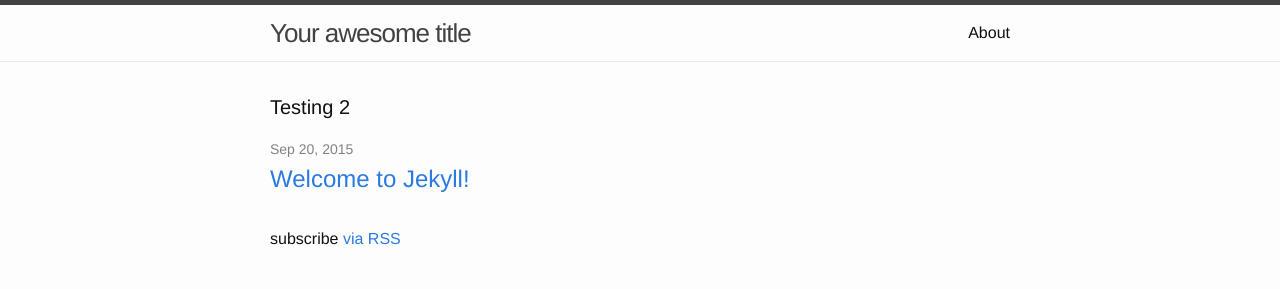
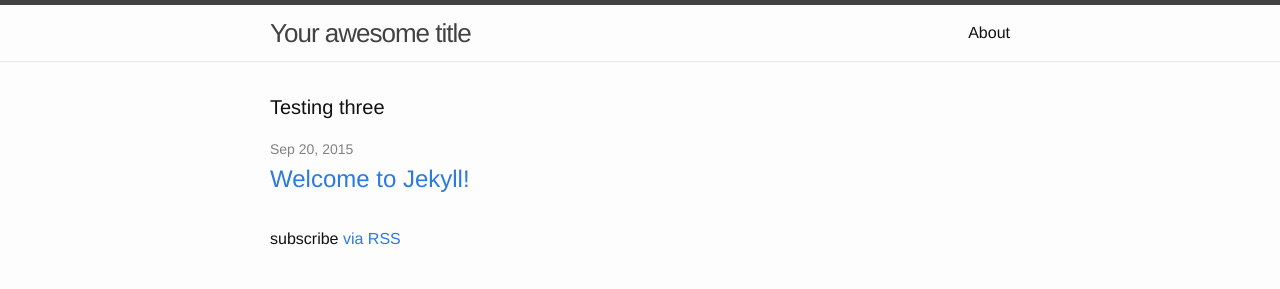
Before and after one commit to tormod17/testing2, a Jekyll site: the page built from index.html, in a window 1280 px wide. Shown: the top 289 px of the page. Built offline with Jekyll 4.4.1, drawn with Linux system fonts in a browser that asks for light colours.

Commit message:
quick test

```diff
--- a/index.html
+++ b/index.html
@@ -4,7 +4,7 @@
 
 <div class="home">
 
-  <h1 class="page-heading">Testing 2</h1>
+  <h1 class="page-heading">Testing three</h1>
 
   <ul class="post-list">
     {% for post in site.posts %}
```
